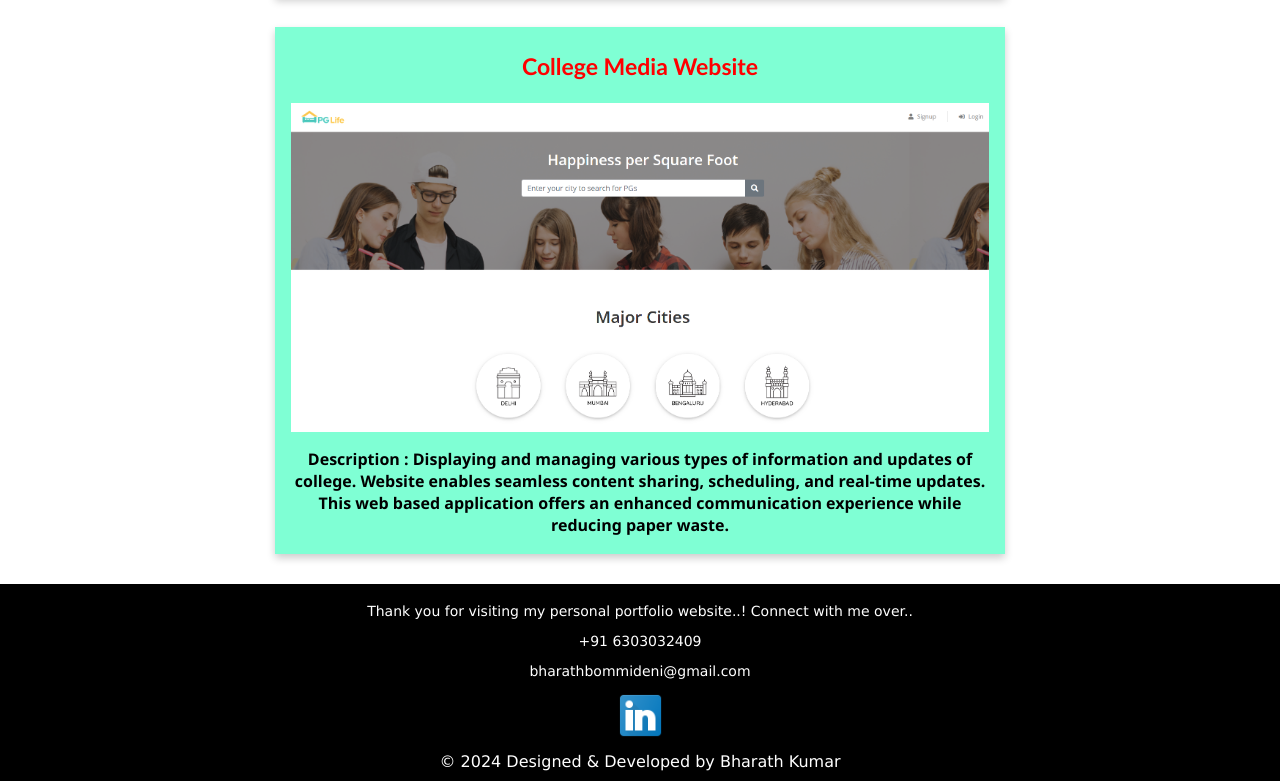
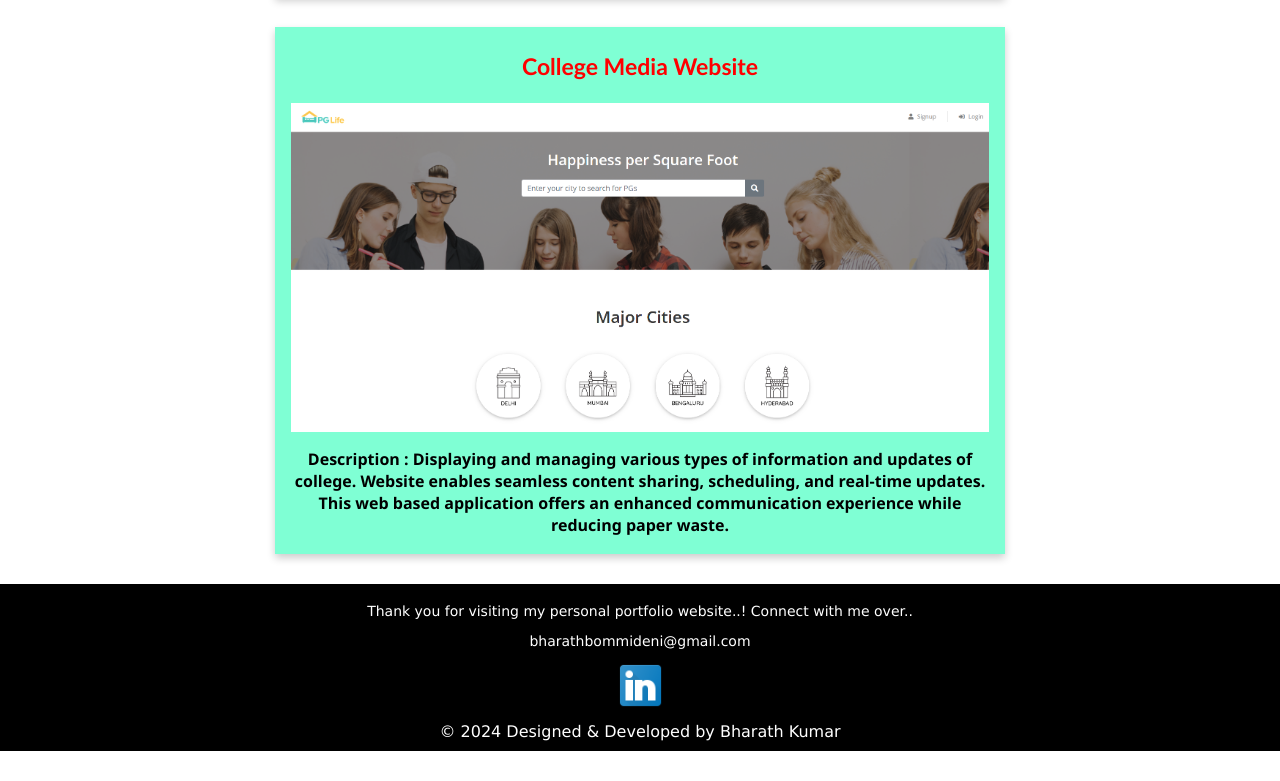
Before and after one commit to bharathkumar37/Bharath-Kumar, a plain HTML site: page index.html in a window 1280 px wide. Shown: the part 2748-3529 px from the top of the page. After the commit the page ends 3499 px from the top, so only its background shows below. Drawn offline with Linux system fonts and the light colour scheme; files whose address does not match are found by name.

Commit message:
Update index.html

```diff
--- a/index.html
+++ b/index.html
@@ -125,7 +125,6 @@
         <div class="footer-container">
             <div class="footer-info">
                 <p>Thank you for visiting my personal portfolio website..! Connect with me over..</p>
-                <p>+91 6303032409</p>
                 <p>bharathbommideni@gmail.com</p>
             </div>
             <div class="social-icons">
```
